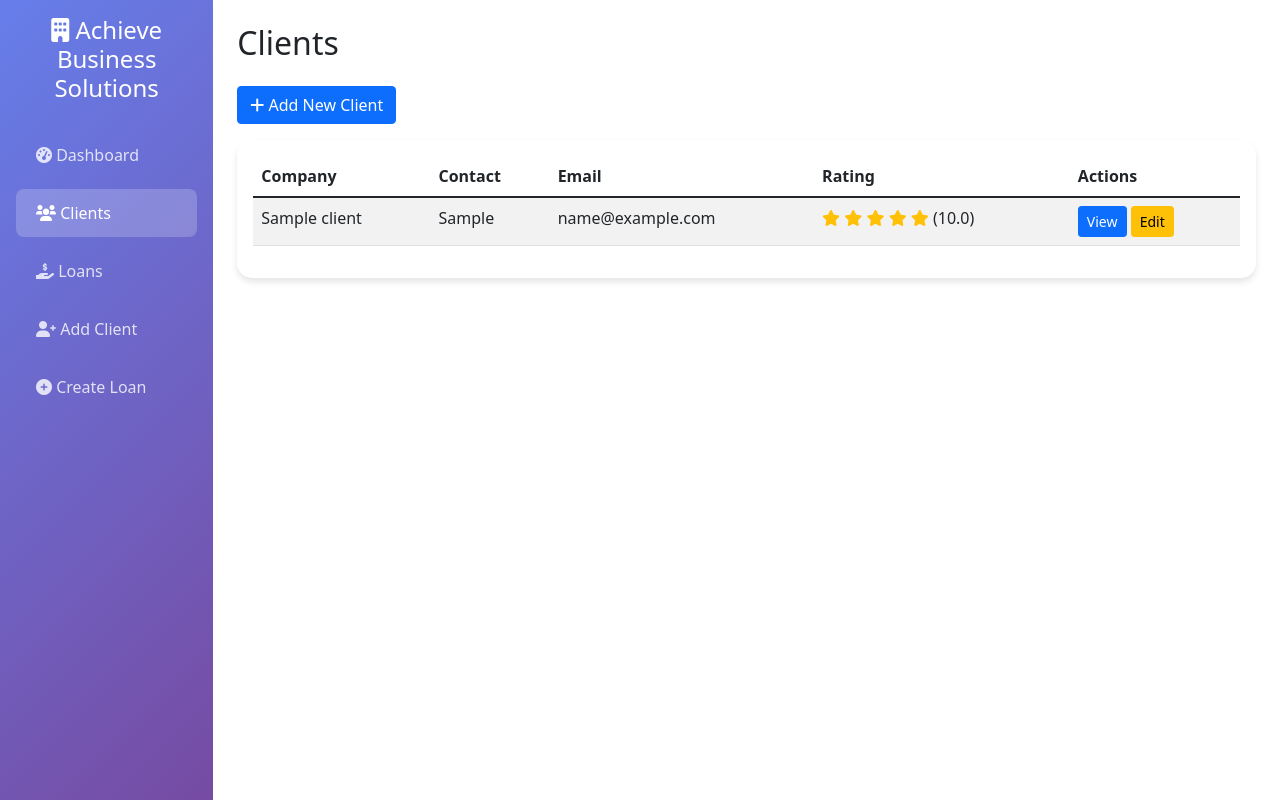
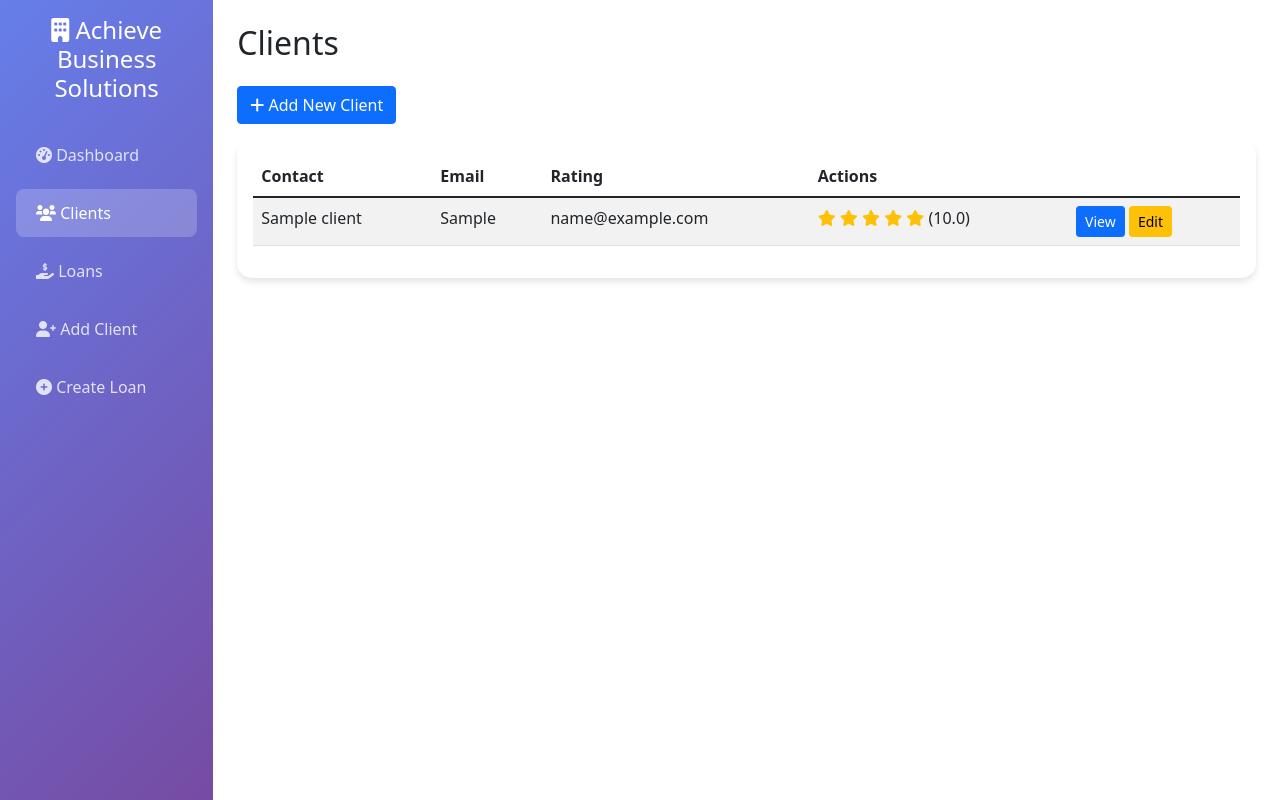
Before and after one commit to achievebuzsol/achieve-loan-system, a Flask app: page /clients in a window 1280 px wide. Run offline with Flask 3, Linux system fonts and the light colour scheme; tables that the repository leaves empty hold one stand-in row (values such as "Sample post").

Commit message:
Complete rewrite with edit features and custom interest rates

```diff
--- a/templates/add_client.html
+++ b/templates/add_client.html
@@ -6,10 +6,10 @@
 <div class="card">
     <div class="card-body">
         <form method="POST">
-            <div class="mb-3">
+            <!--<div class="mb-3">
                 <label class="form-label">Company Name</label>
                 <input type="text" class="form-control" name="company_name" required>
-            </div>
+            </div>-->
             <div class="mb-3">
                 <label class="form-label">Contact Person</label>
                 <input type="text" class="form-control" name="contact_person" required>
--- a/templates/clients.html
+++ b/templates/clients.html
@@ -9,7 +9,7 @@
         <table class="table table-striped">
             <thead>
                 <tr>
-                    <th>Company</th>
+                   <!-- <th>Company</th>-->
                     <th>Contact</th>
                     <th>Email</th>
                     <th>Rating</th>
```
